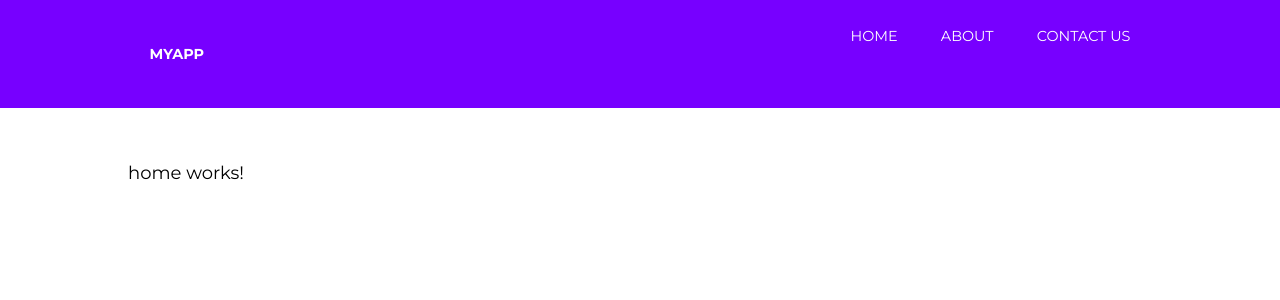
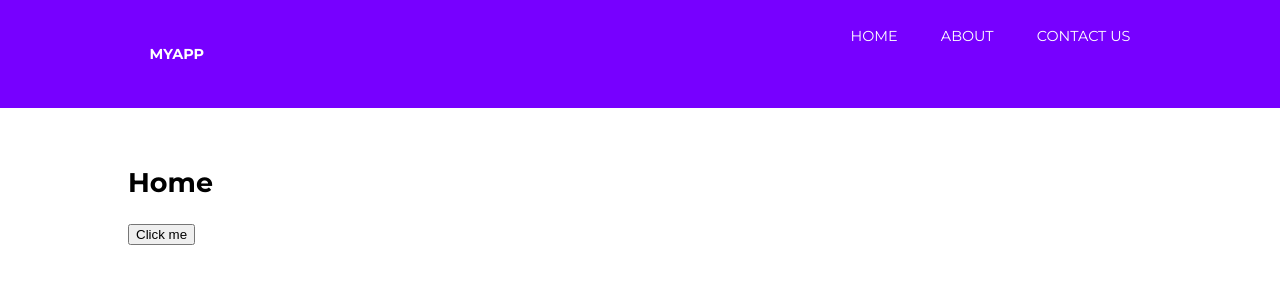
Before and after one commit to mafontana/angular7-practice, an Angular app: page / in a window 1280 px wide. Shown: the top 300 px of the page. Built offline with nearby package versions, Linux system fonts and the light colour scheme.

Commit message:
created firstClick method to create first event listener and button on home page

```diff
--- a/src/app/home/home.component.html
+++ b/src/app/home/home.component.html
@@ -1,3 +1,3 @@
-<p>
-  home works!
-</p>
+<h1>Home</h1>
+
+<button (click)="firstClick()">Click me</button>
--- a/src/app/home/home.component.ts
+++ b/src/app/home/home.component.ts
@@ -12,4 +12,8 @@ export class HomeComponent implements OnInit {
   ngOnInit() {
   }
 
+  firstClick() {
+    console.log("clicked")
+  }
+
 }
```
